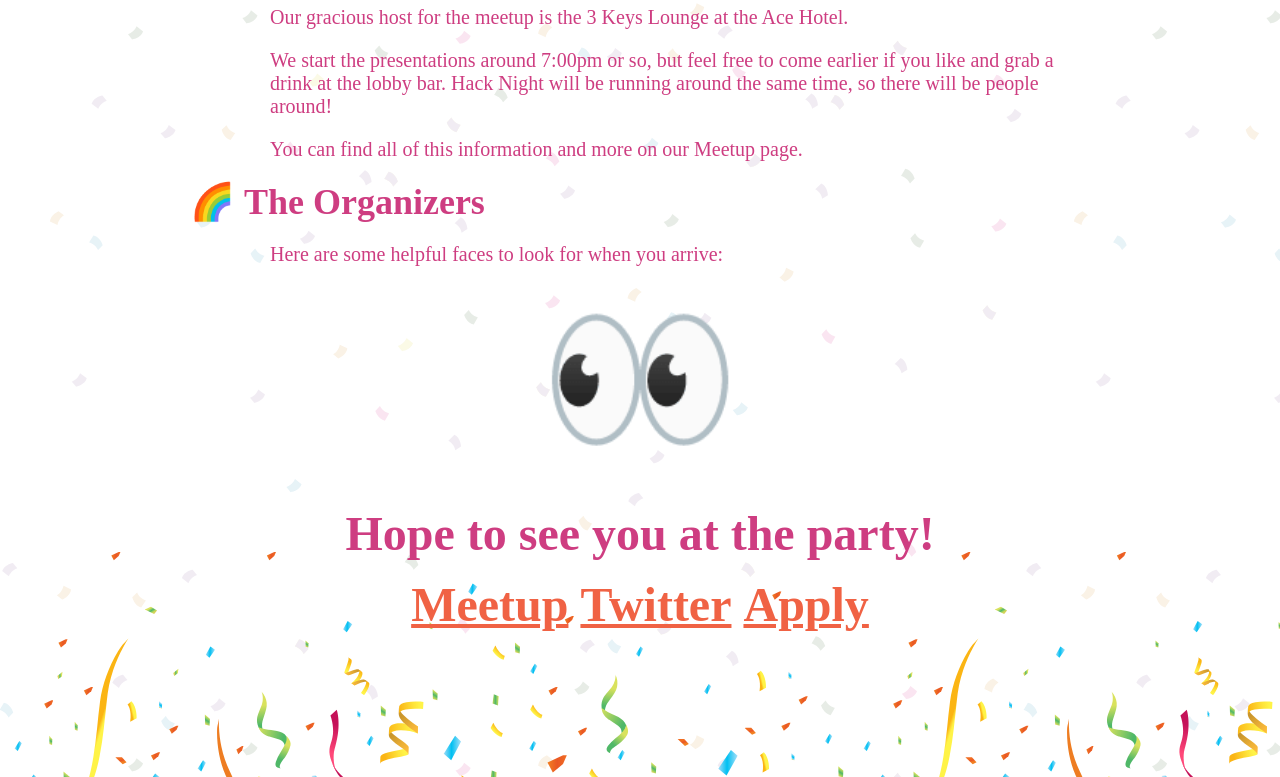
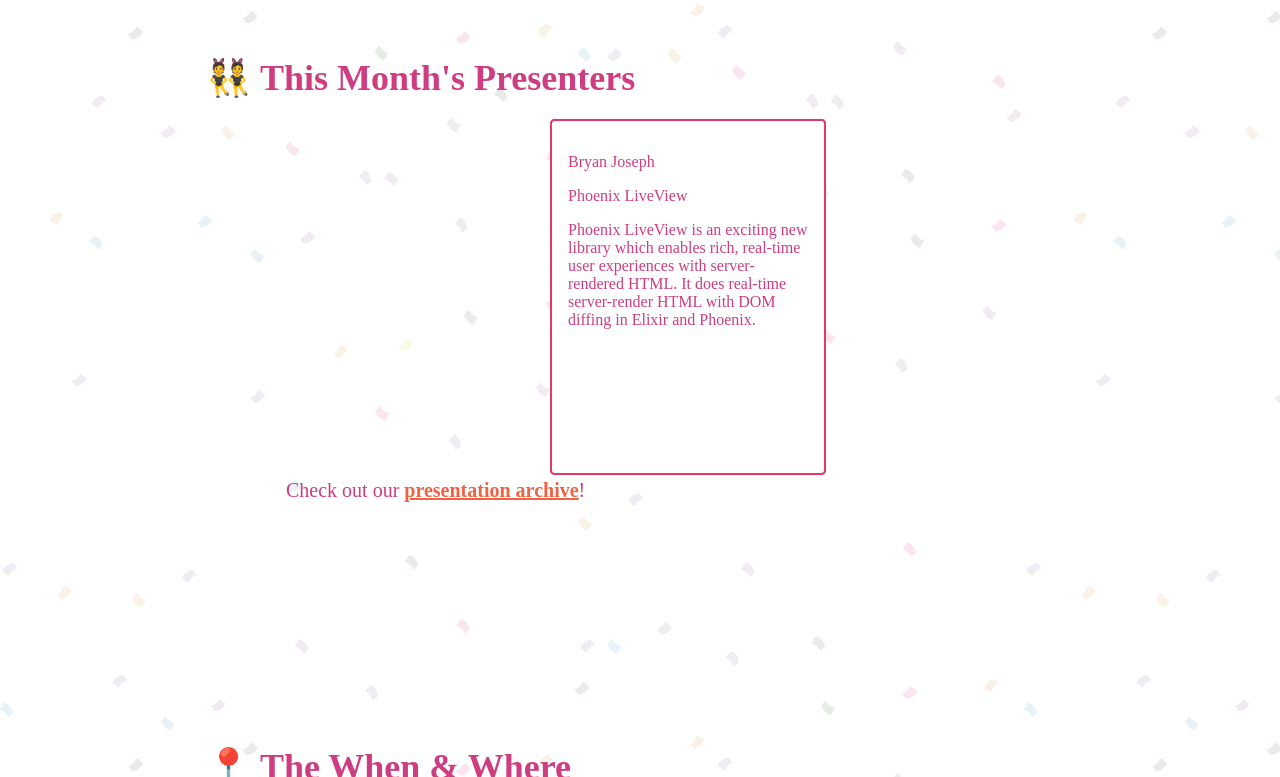
Before and after one commit to livrush/front-end-party, a React (Create React App) app: page / in a window 1280 px wide. Shown: the part 1703-2480 px from the top of the page. Built offline with nearby package versions, Linux system fonts and the light colour scheme.

Commit message:
update styles

```diff
--- a/src/css/index.css
+++ b/src/css/index.css
@@ -6,47 +6,53 @@
 html {
   background-image: url(../assets/confetti-bg.svg);
   background-position: top center;
-  font-size: 16px;
+  font-size: 12px;
   text-align: center;
 }
+@media (min-width: 600px) {
+  /* line 10, ../sass/index.scss */
+  html {
+    font-size: 16px;
+  }
+}
 
-/* line 17, ../sass/index.scss */
+/* line 20, ../sass/index.scss */
 body {
   margin: 0;
   -webkit-font-smoothing: antialiased;
   -moz-osx-font-smoothing: grayscale;
 }
 
-/* line 23, ../sass/index.scss */
+/* line 26, ../sass/index.scss */
 .page-contents {
   margin: auto;
 }
 @media (min-width: 600px) {
-  /* line 23, ../sass/index.scss */
+  /* line 26, ../sass/index.scss */
   .page-contents {
     width: 500px;
   }
 }
 @media (min-width: 900px) {
-  /* line 23, ../sass/index.scss */
+  /* line 26, ../sass/index.scss */
   .page-contents {
     width: 600px;
   }
 }
 @media (min-width: 1200px) {
-  /* line 23, ../sass/index.scss */
+  /* line 26, ../sass/index.scss */
   .page-contents {
     width: 900px;
   }
 }
 @media (min-width: 1800px) {
-  /* line 23, ../sass/index.scss */
+  /* line 26, ../sass/index.scss */
   .page-contents {
     width: 1200px;
   }
 }
 
-/* line 39, ../sass/index.scss */
+/* line 42, ../sass/index.scss */
 .rainbow-text {
   animation-name: rainbow-text;
   animation-duration: 60s;
@@ -54,45 +60,44 @@
   font-family: Source Sans Pro;
 }
 
-/* line 46, ../sass/index.scss */
+/* line 49, ../sass/index.scss */
 .link-delay {
   animation-delay: -10s;
   font-family: inherit;
   font-weight: bold;
 }
 
-/* line 52, ../sass/index.scss */
+/* line 55, ../sass/index.scss */
 h1, h2, h3, h4, h5, h6 {
   font-family: Fredoka One;
   margin: 0;
 }
 
-/* line 57, ../sass/index.scss */
+/* line 60, ../sass/index.scss */
 .emoji-lg {
   font-size: 10rem;
-  margin-bottom: 2rem;
 }
 
-/* line 62, ../sass/index.scss */
+/* line 64, ../sass/index.scss */
 .title-2 {
   font-size: 4rem;
   margin-bottom: 1rem;
 }
 
-/* line 67, ../sass/index.scss */
+/* line 69, ../sass/index.scss */
 .title-3 {
   font-size: 3rem;
   margin-bottom: 1rem;
 }
 
-/* line 72, ../sass/index.scss */
+/* line 74, ../sass/index.scss */
 .title-4 {
   font-size: 2rem;
   line-height: 1.25;
   margin-bottom: 1rem;
 }
 
-/* line 78, ../sass/index.scss */
+/* line 80, ../sass/index.scss */
 .header {
   display: flex;
   flex-direction: column;
@@ -102,50 +107,66 @@
   background-repeat: repeat-x;
   background-position: top center;
   background-size: auto 16rem;
-  padding: 5rem 0;
+  padding: 5rem 2rem;
 }
 
-/* line 90, ../sass/index.scss */
+/* line 92, ../sass/index.scss */
+.content {
+  padding: 7rem 1rem;
+}
+
+/* line 96, ../sass/index.scss */
 .content-title {
   font-size: 2.25rem;
 }
 
-/* line 94, ../sass/index.scss */
+/* line 100, ../sass/index.scss */
 .content-body {
   font-size: 1.25rem;
-  padding-left: 5rem;
+}
+@media (min-width: 600px) {
+  /* line 100, ../sass/index.scss */
+  .content-body {
+    padding-left: 5rem;
+  }
 }
 
-/* line 99, ../sass/index.scss */
+/* line 107, ../sass/index.scss */
 .presenters {
-  display: inline-flex;
+  height: 22.5rem;
+  position: relative;
 }
 
-/* line 103, ../sass/index.scss */
+/* line 112, ../sass/index.scss */
 .speaker {
   animation-name: rainbow-border;
   animation-duration: 60s;
   animation-delay: -5s;
   animation-iteration-count: infinite;
-  border: 1px solid purple;
+  background: #ffffff;
+  border: 2px solid #9445CA;
+  border-radius: 5px;
+  font-size: 1rem;
+  height: 20rem;
+  left: 50%;
+  margin: 1.25rem 0.5rem;
+  overflow: scroll;
   padding: 1rem;
-  margin: 0.5rem;
-  width: 45%;
-  height: 15rem;
-  overflow: scroll;
-  width: 10rem;
+  position: absolute;
+  transform: translateX(-50%);
+  width: 15rem;
 }
 
-/* line 117, ../sass/index.scss */
+/* line 131, ../sass/index.scss */
 .footer {
-  padding-bottom: 10rem;
   background-image: url(../assets/confetti-footer.svg);
   background-repeat: repeat-x;
   background-position: bottom center;
   background-size: auto 16rem;
+  padding: 0 2rem 10rem;
 }
 
-/* line 125, ../sass/index.scss */
+/* line 139, ../sass/index.scss */
 .content,
 .meetup {
   text-align: left;
@@ -181,21 +202,21 @@
 }
 @keyframes rainbow-border {
   0% {
-    border: 1px solid #9445CA;
+    border-color: #9445CA;
   }
   20% {
-    border: 1px solid #E63963;
+    border-color: #E63963;
   }
   40% {
-    border: 1px solid #FE9E16;
+    border-color: #FE9E16;
   }
   60% {
-    border: 1px solid #4FB868;
+    border-color: #4FB868;
   }
   80% {
-    border: 1px solid #5083FC;
+    border-color: #5083FC;
   }
   100% {
-    border: 1px solid #9445CA;
+    border-color: #9445CA;
   }
 }
--- a/src/sass/index.scss
+++ b/src/sass/index.scss
@@ -10,8 +10,11 @@
 html {
   background-image: url(../assets/confetti-bg.svg);
   background-position: top center;
-  font-size: 16px;
+  font-size: 12px;
   text-align: center;
+  @include for-sm {
+    font-size: 16px;
+  }
 }
 
 body {
@@ -56,7 +59,6 @@
 
 .emoji-lg {
   font-size: 10rem;
-  margin-bottom: 2rem;
 }
 
 .title-2 {
@@ -84,7 +86,11 @@
   background-repeat: repeat-x;
   background-position: top center;
   background-size: auto 16rem;
-  padding: 5rem 0;
+  padding: 5rem 2rem;
+}
+
+.content {
+  padding: 7rem 1rem;
 }
 
 .content-title {
@@ -93,11 +99,14 @@
 
 .content-body {
   font-size: 1.25rem;
-  padding-left: 5rem;
+  @include for-sm {
+    padding-left: 5rem;
+  }
 }
 
 .presenters {
-  display: inline-flex;
+  height: 22.5rem;
+  position: relative;
 }
 
 .speaker {
@@ -105,21 +114,26 @@
   animation-duration: 60s;
   animation-delay: -5s;
   animation-iteration-count: infinite;
-  border: 1px solid purple;
+  background: #ffffff;
+  border: 2px solid $purple;
+  border-radius: 5px;
+  font-size: 1rem;
+  height: 20rem;
+  left: 50%;
+  margin: 1.25rem 0.5rem;
+  overflow: scroll;
   padding: 1rem;
-  margin: 0.5rem;
-  width: 45%;
-  height: 15rem;
-  overflow: scroll;
-  width: 10rem;
+  position: absolute;
+  transform: translateX(-50%);
+  width: 15rem;
 }
 
 .footer {
-  padding-bottom: 10rem;
   background-image: url(../assets/confetti-footer.svg);
   background-repeat: repeat-x;
   background-position: bottom center;
   background-size: auto 16rem;
+  padding: 0 2rem 10rem;
 }
 
 .content,
@@ -147,10 +161,10 @@
 }
 
 @keyframes rainbow-border {
-  0% { border: 1px solid $purple; }
-  20% { border: 1px solid $red; }
-  40% { border: 1px solid $yellow; }
-  60% { border: 1px solid $green; }
-  80% { border: 1px solid $blue; }
-  100% { border: 1px solid $purple; }
+  0% { border-color: $purple; }
+  20% { border-color: $red; }
+  40% { border-color: $yellow; }
+  60% { border-color: $green; }
+  80% { border-color: $blue; }
+  100% { border-color: $purple; }
 }
```
